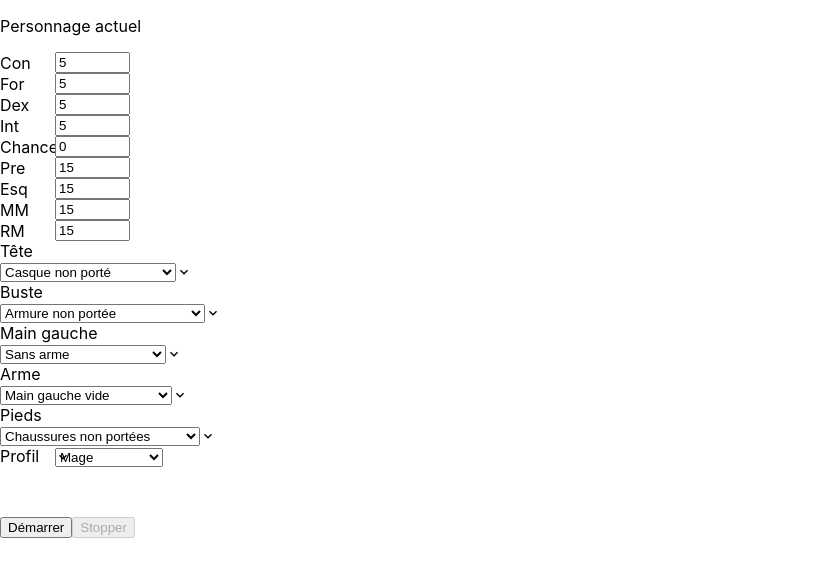
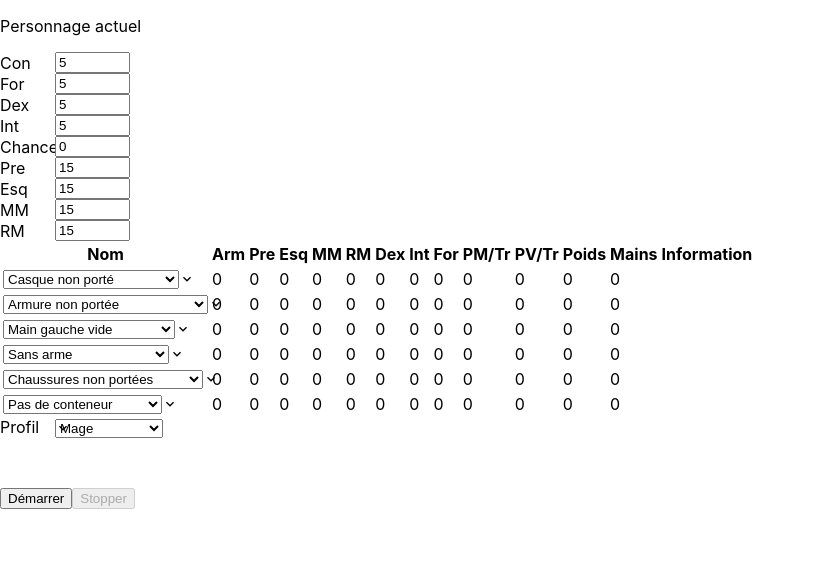
Before and after one commit to xavierfeltin/kigard-optim, a React (Create React App) app: page / in a window 1280 px wide. Shown: the top 576 px of the page, without its empty margins (0-815 px from the left). Built offline with nearby package versions, Linux system fonts and the light colour scheme.

Commit message:
start initial equipment table

```diff
--- a/src/App.tsx
+++ b/src/App.tsx
@@ -120,7 +120,7 @@ function App() {
       <Character onValueChange={handleCharacterChange}/>
       <COutfit  masterData={masterData} onValueChange={handleOutfitChange}/>
       <GAConfiguration onValueChange={handleGAConfigurationChange}/>
-      <Simulation character={character} parameters={simuParameters} masterData={masterData} onHasStarted={handleSimulationStart} onHasStopped={handleSimulationStop} onHasNewIteration={handleSimulationNewIteration}/>
+      <Simulation character={character} outfit={outfit} parameters={simuParameters} masterData={masterData} onHasStarted={handleSimulationStart} onHasStopped={handleSimulationStop} onHasNewIteration={handleSimulationNewIteration}/>
       {suggestion &&
         <Solution ind={suggestion} masterData={masterData} character={character}/>
       }
--- a/src/common/ga.ts
+++ b/src/common/ga.ts
@@ -1,6 +1,6 @@
-import { Action, Attributes, buildTurns, defaultAttributes, defaultEquipment, Equipment, Localization, MasterDataOutfit, outfitParts, Profile } from "./kigardModels";
+import { Action, Attributes, buildTurns, defaultAttributes, defaultEquipment, Equipment, Localization, MasterDataOutfit, Outfit, outfitParts, Profile } from "./kigardModels";
 import { profileAdvancedAssassin, profileAdvancedMage, profileAdvancedWarrior, profileBeginnerAssassin, profileBeginnerMage, profileBeginnerWarrior, profileIntermediateAssassin, profileIntermediateMage, profileIntermediateWarrior } from "./kigardProfiles";
-import { Branch, ProbaTree, shuffle } from "./math";
+import { ProbaTree, shuffle } from "./math";
 
 export interface GAParameters {
     optimProfile: Profile;
@@ -15,6 +15,7 @@ export interface GAParameters {
 }
 export interface Configuration {
     data: Attributes;
+    currentOutfit: Outfit;
     parameters: GAParameters;
 }
 
@@ -310,7 +311,7 @@ export function createIndividual(id: number, config: Configuration, masterData:
         phenotype: {...defaultAttributes}
     };
 
-    if (ind.genes.findIndex(val => val === null) != -1) {
+    if (ind.genes.findIndex(val => val === null) !== -1) {
         throw "Contains null value when creating individual";
     }
     return ind;
@@ -886,7 +887,7 @@ export function mutate(ind: Individual, config: Configuration, masterData: Maste
     }
     // else do not modify the individual
 
-    if (mutant.genes.findIndex(val => val === null) != -1) {
+    if (mutant.genes.findIndex(val => val === null) !== -1) {
         throw "Contains null value when mutating";
     }
 
@@ -1003,7 +1004,7 @@ export function crossOver(a: Individual, b: Individual, config: Configuration, m
     child.carriedWeight = carriedWeight;
     child.hands = busyHands;
 
-    if (child.genes.findIndex(val => val === null) != -1) {
+    if (child.genes.findIndex(val => val === null) !== -1) {
         throw "Contains null value when crossing over";
     }
 
--- a/src/common/kigardModels.ts
+++ b/src/common/kigardModels.ts
@@ -230,35 +230,35 @@ export function getEmptyEquipment(localisation: Localization) {
             break;
         }
         case Localization.Body: {
-            emptyBody.name = "Armure non portée";
-            emptyBody.localization = Localization.Body;
+            empty.name = "Armure non portée";
+            empty.localization = Localization.Body;
             break;
         }
         case Localization.Lefthand: {
-            emptyLeftHand.name = "Main gauche vide";
-            emptyLeftHand.localization = Localization.Lefthand;
+            empty.name = "Main gauche vide";
+            empty.localization = Localization.Lefthand;
             break;
         }
         case Localization.RightHand: {
-            emptyRightHand.name = "Sans arme";
-            emptyRightHand.localization = Localization.RightHand;
+            empty.name = "Sans arme";
+            empty.localization = Localization.RightHand;
             break;
         }
         case Localization.Feet: {
-            emptyFeet.name = "Chaussures non portées";
-            emptyFeet.localization = Localization.Feet;
+            empty.name = "Chaussures non portées";
+            empty.localization = Localization.Feet;
             break;
         }
         case Localization.Container : {
-            emptyContainer.name = "Pas de conteneur";
-            emptyContainer.localization = Localization.Container;
-            emptyContainer.kind = EquipmentClass.Container;
-            emptyContainer.attributes.nbProjectiles = 1;
+            empty.name = "Pas de conteneur";
+            empty.localization = Localization.Container;
+            empty.kind = EquipmentClass.Container;
+            empty.attributes.nbProjectiles = 1;
             break;
         }
         case Localization.Fetish: {
-            emptyContainer.name = "Pas de fétiche";
-            emptyContainer.localization = Localization.Fetish;
+            empty.name = "Pas de fétiche";
+            empty.localization = Localization.Fetish;
             break;
         }
     }
--- a/src/common/math.ts
+++ b/src/common/math.ts
@@ -104,8 +104,9 @@ export class ProbaTree {
 
     public computeGlobalWeightAndValueForBranch(branch: Branch): Branch {
         let pathWeight = 1;
+
+        /*
         let current = branch;
-        /*
         while (current.parent) {
             pathWeight = pathWeight * current.weight;
             current = current.parent;
--- a/src/components/COutfit.tsx
+++ b/src/components/COutfit.tsx
@@ -1,7 +1,8 @@
 import './Character.css';
-import { ChangeEventHandler, ReactElement, useEffect, useState } from "react";
-import { Equipment, getDefaultOutfit, Localization, MasterDataOutfit, Outfit, outfitParts } from '../common/kigardModels';
+import { ReactElement, useEffect, useState } from "react";
+import { Equipment, getDefaultOutfit, getEmptyEquipment, Localization, MasterDataOutfit, Outfit, outfitParts, Attributes } from '../common/kigardModels';
 import { Select } from '@chakra-ui/select';
+import { Table, Tbody, Td, Th, Thead, Tr } from '@chakra-ui/table';
 
 export interface OutfitProps {
     masterData: MasterDataOutfit;
@@ -15,24 +16,126 @@ export function COutfit({masterData, onValueChange}: OutfitProps) {
         onValueChange && onValueChange(outfit);
     }, [outfit, onValueChange]);
 
-    const onChangeEquipment = function(e: React.ChangeEventHandler<HTMLSelectElement>): void {
-        //setOutfit({...outfit, mm: v}
+    const onChangeEquipment = function(equipmentID: string,  localization: Localization, masterData: MasterDataOutfit): void {
+        const idx = outfitParts.findIndex((value) => value.toLowerCase() === Localization[localization].toLowerCase());
+        const partName = outfitParts[idx].toLowerCase();
+        const partMasterData = masterData[partName as keyof MasterDataOutfit];
+        const equipment = partMasterData.find(equipment => equipment.id === parseInt(equipmentID));
+
+        switch(localization) {
+            case Localization.Head: {
+                setOutfit({...outfit, head: equipment || getEmptyEquipment(localization)});
+                break;
+            }
+            case Localization.Body: {
+                setOutfit({...outfit, body: equipment || getEmptyEquipment(localization)});
+                break;
+            }
+            case Localization.Lefthand: {
+                setOutfit({...outfit, leftHand: equipment || getEmptyEquipment(localization)});
+                break;
+            }
+            case Localization.RightHand: {
+                setOutfit({...outfit, rightHand: equipment || getEmptyEquipment(localization)});
+                break;
+            }
+            case Localization.Feet: {
+                setOutfit({...outfit, feet: equipment || getEmptyEquipment(localization)});
+                break;
+            }
+            case Localization.Container : {
+                setOutfit({...outfit, container: equipment || getEmptyEquipment(localization)});
+                break;
+            }
+            case Localization.Fetish: {
+                setOutfit({...outfit, fetish: equipment || getEmptyEquipment(localization)});
+                break;
+            }
+        }
     }
 
-    const generateEquipment = function(localization: Localization, masterData: MasterDataOutfit, onChangeEquipment: (e: React.ChangeEventHandler<HTMLSelectElement>) => void): ReactElement {
-        const partName = outfitParts[localization].toLowerCase();
+    const generateEquipment = function(localization: Localization, masterData: MasterDataOutfit, onChangeEquipment: (equipmentID: string, localization: Localization, masterData: MasterDataOutfit) => void): ReactElement {
+        const idx = outfitParts.findIndex((value) => value.toLowerCase() === Localization[localization].toLowerCase());
+        const partName = outfitParts[idx].toLowerCase();
         let partMasterData = masterData[partName as keyof MasterDataOutfit];
-
+        const selectKey = "select-" + partName;
         return (
-            <Select onChange={onChangeEquipment}>
+            <Select onChange={(event: React.ChangeEvent<HTMLSelectElement>) => onChangeEquipment(event.target.value,  localization, masterData)} value={outfit[outfitParts[idx] as keyof Outfit].id}>
                 {partMasterData.map((equipment: Equipment) => (
-                    <option value={equipment.id}> {equipment.name} </option>
+                    <option key={selectKey + "-" + equipment.id} value={equipment.id}> {equipment.name} </option>
                 ))}
             </Select>
         )
     }
 
+    const kigardHeader: string[] = ["armor", "acc", "dodge", "mm", "mr", "dex", "int", "str", "rpm", "rpv"];
+    const kigardHeaderFR: string[] = ["Arm", "Pre", "Esq", "MM", "RM", "Dex", "Int", "For", "PM/Tr", "PV/Tr"];
+
+    const generateHeader = function(): JSX.Element[] {
+        const row: JSX.Element[] = [];
+
+        const thName = <Th key="th-initial-name">Nom</Th>
+        row.push(thName);
+
+        kigardHeaderFR.forEach((name: string) => {
+            const id = "th-initial-" + name;
+            const th = <Th key={id}>{name}</Th>
+            row.push(th);
+        });
+
+        const thWeight = <Th key="th-initial-weight">Poids</Th>
+        const thHands = <Th key="th-initial-hands">Mains</Th>
+        const thInfo = <Th key="th-initial-info">Information</Th>
+
+        row.push(thWeight);
+        row.push(thHands);
+        row.push(thInfo);
+
+        return row;
+    }
+
+    const generateRow = function(equipment: Equipment, onChangeEquipment: (equipmentID: string, localization: Localization, masterData: MasterDataOutfit) => void): ReactElement {
+        return (
+            <Tr key={"tr-initial-" + equipment.localization + "-" + equipment.id}>
+                <Td key={"td-initial-" + equipment.localization + "-name"}>
+                    {generateEquipment(equipment.localization, masterData, onChangeEquipment)}
+                </Td>
+                {kigardHeader.map((name: string) => (
+                    <Td key={"td-initial-" + equipment.localization + "-" + name}>{equipment.attributes[name as keyof Attributes]}</Td>
+                ))}
+                <Td key={"td-initial-" + equipment.localization + "-weight"}>{equipment.weight}</Td>
+                <Td key={"td-initial-" + equipment.localization + "-hands"}>{equipment.hands}</Td>
+                <Td key={"td-initial-" + equipment.localization + "-info"}>{generateInformation(equipment)}</Td>
+            </Tr>
+        )
+    };
+
+    const generateInformation = function(equipment: Equipment): string {
+        const kigardAdditional: string[] = ["minDamage", "maxDamage", "minRange", "maxRange", "burning", "bleeding", "poison", "knockedout", "necrosis", "breach"];
+        const kigardAdditionalFR: string[] = ["Degâts", "-", "Portée", "-", "Brulûre", "Saignement", "Poison", "Assomé", "Nécrose", "Faille"];
+
+        let infoList: string[] = [];
+        let info: string = "";
+        if (equipment.pa > 0) {
+            info = "PA: " + equipment.pa;
+            infoList.push(info);
+        }
+
+        kigardAdditional.forEach((name: string, index: number) => {
+            const value: number = equipment.attributes[name as keyof Attributes];
+            if (value > 0 || (name === "minDamage" && equipment.attributes.maxDamage > 0)) {
+                info = kigardAdditionalFR[index] + ": " + value;
+                infoList.push(info);
+            }
+        });
+
+        let infoStr = infoList.join(', ');
+        infoStr = infoStr.replaceAll(", -:", " -");
+        return infoStr;
+    }
+
     return (
+        /*
         <div>
             <div>
                 <label className="select-one"> Tête </label>
@@ -47,5 +150,20 @@ export function COutfit({masterData, onValueChange}: OutfitProps) {
                 {generateEquipment(Localization.Feet, masterData, onChangeEquipment)}
             </div>
         </div>
+        */
+
+        <div className="initial-equipment">
+        <Table id="table-initial">
+            <Thead>
+                <Tr>{generateHeader()}</Tr>
+            </Thead>
+            <Tbody>
+                {outfitParts.map((part) => {
+                    console.log(outfit[part as keyof Outfit]);
+                    return generateRow(outfit[part as keyof Outfit], onChangeEquipment);
+                })}
+            </Tbody>
+        </Table>
+        </div>
     )
 }
```
Also changed, not shown: src/components/Simulation.tsx (+5 -3 lines).
